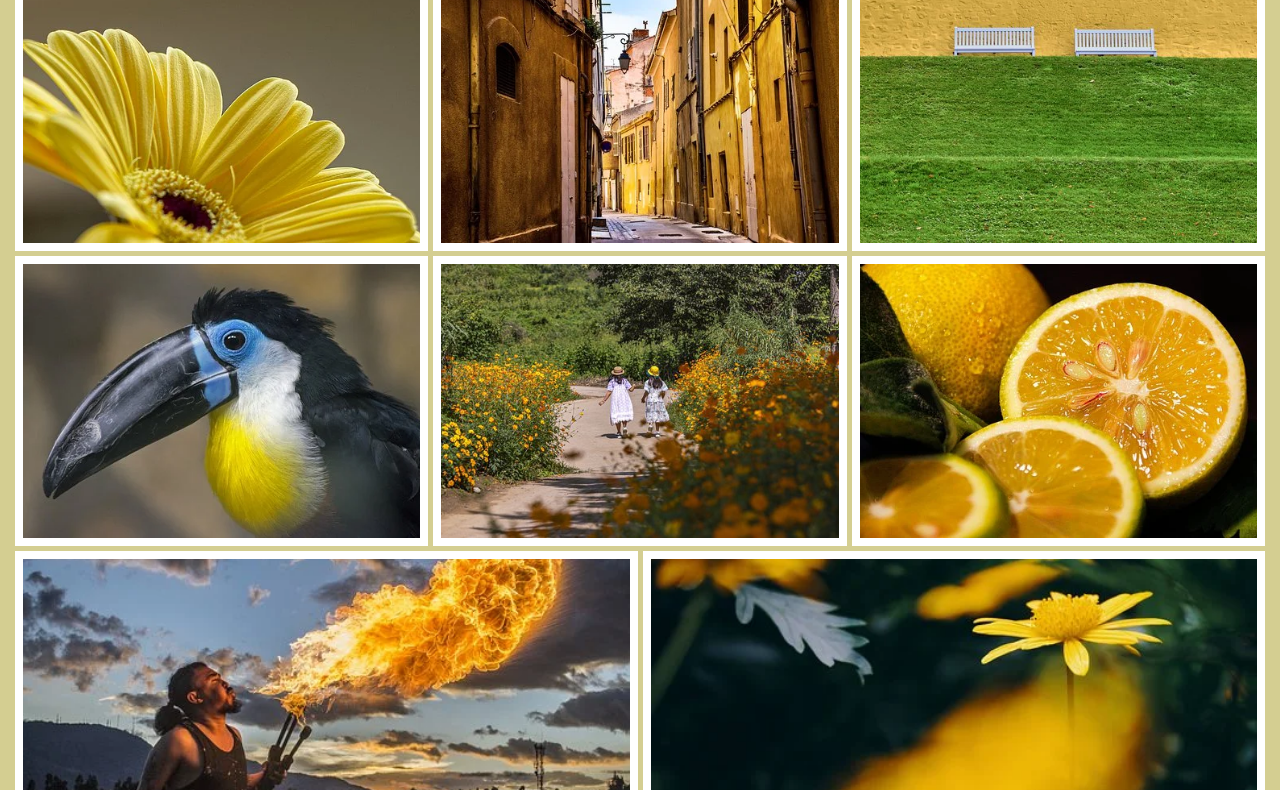
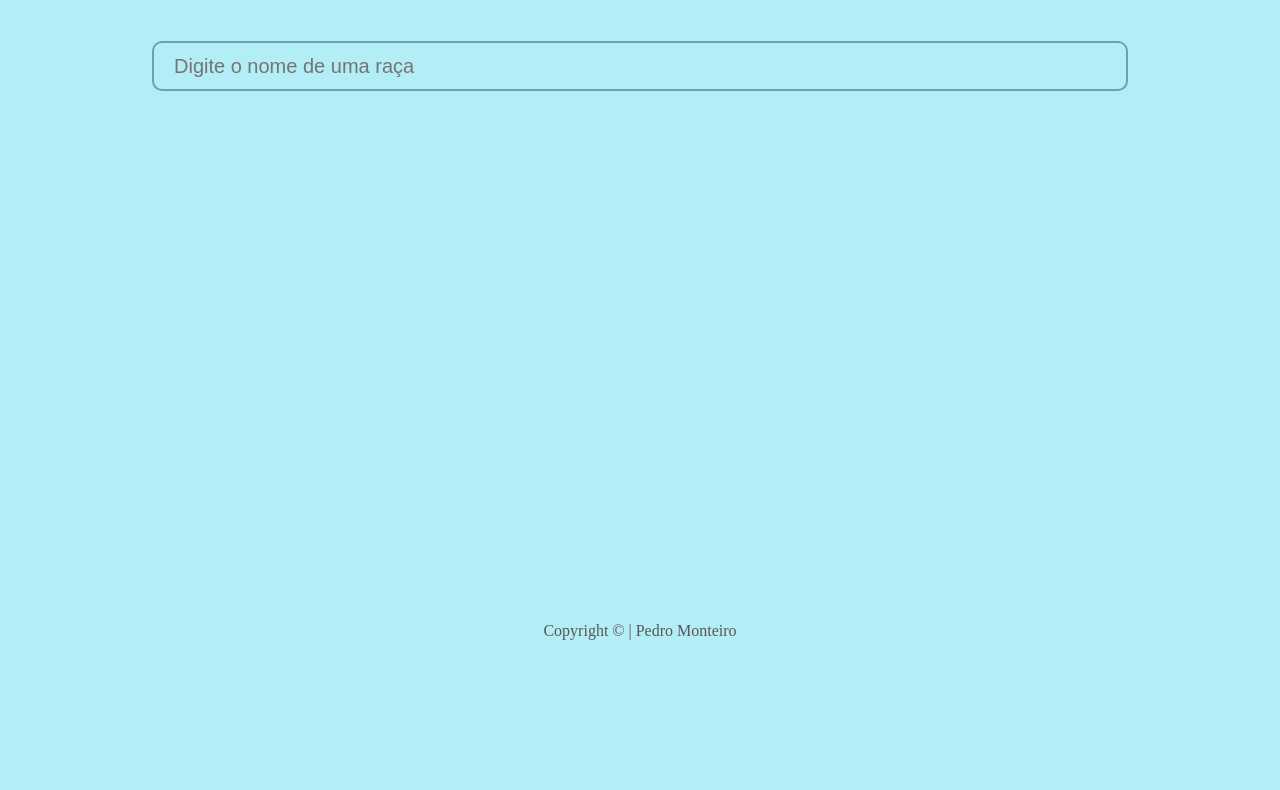
Before and after one commit to PedroMonteiro7/galeria-js, a plain HTML site: page index.html in a window 1280 px wide. Shown: the part 114-904 px from the top of the page. After the commit the page ends 800 px from the top, so only its background shows below. Drawn offline with Linux system fonts and the light colour scheme.

Commit message:
Utilizando um servidor API e possibilitando pesquisa

```diff
--- a/galeria.js
+++ b/galeria.js
@@ -1,21 +1,45 @@
 "use strict"
 
-const imagens = [
-    "./img/flower.webp",
-    "./img/city.webp",
-    "./img/bank.jpg",
-    "./img/toucan.webp",
-    "./img/children.jpg",
-    "./img/lemon.webp",
-    "./img/fire.webp",
-    "./img/euryops.webp"
-]
+const limparElemento = (elemento) => {
+    while (elemento.firstChild) {
+        elemento.removeChild(elemento.lastChild)
+    }
+}
+
+const pegarImagens = (raca) => fetch(`https://dog.ceo/api/breed/${raca}/images`)
+
+const pesquisarImagens = async (evento) => {
+
+    if (evento.key === 'Enter') {
+        const raca = evento.target.value
+        // ou document.querySelector(".pesquisa-container input").value
+        const imagensResponse = await pegarImagens(raca)
+        const imagens = await imagensResponse.json()
+        //await fala para esperar as informações vindas do servidor chegarem
+
+        limparElemento(document.querySelector(".galeria-container"))
+        limparElemento(document.querySelector(".slide-container"))
+
+        carregarGaleria(imagens.message)
+        carregarSlide(imagens.message)
+    }
+
+}
+
+pesquisarImagens()
 
 //map retorna um novo array. foreach apenas percorre
 //innerHTML = innerHTML +   ==   innerHTML +=
 
-//replace substitui "./img/" por "" e split separa por ponto e mantém apenas a 1ª parte
-const limparId = (url) => url.replace("./img/", "").split(".")[0]
+//replace substitui " " por "-" e split separa por ponto e mantém apenas a 1ª parte
+const limparId = (url) => {
+    //index of encontra o índice do caractere desejado
+    const ultimaBarra = url.lastIndexOf("/")
+    const ultimoPonto = url.lastIndexOf(".")
+    //substring() retorna a parte da string entre os índices inicial e final, ou até o final da string.
+    return url.substring(ultimaBarra + 1, ultimoPonto).replace(" ", "-")
+    //-------------- +1 para começar após a barra
+}
 
 const criarItem = (urlImagem) => {
     const container = document.querySelector(".galeria-container")
@@ -28,7 +52,7 @@ const criarItem = (urlImagem) => {
     container.appendChild(novoLink)
 }
 
-const carregarGaleria = () => imagens.forEach(criarItem)
+const carregarGaleria = (imagens) => imagens.forEach(criarItem)
 
 const criarSlide = (urlImagem, indice, arr) => {
     const container = document.querySelector(".slide-container")
@@ -53,8 +77,25 @@ const criarSlide = (urlImagem, indice, arr) => {
     container.appendChild(novoDiv)
 }
 
-const carregarSlide = (imagens) => imagens.forEach(criarSlide)
+const carregarSlide = (imgs) => imgs.forEach(criarSlide)
 // o forEacho manda o elemento, indice e o array
 
-carregarGaleria(imagens)
-carregarSlide(imagens)
+
+document.querySelector(".pesquisa-container input").addEventListener("keypress", pesquisarImagens)
+
+
+
+
+
+// const imagens = {
+//     "url" : [
+//         "./img/flower.webp",
+//         "./img/city.webp",
+//         "./img/bank.jpg",
+//         "./img/toucan.webp",
+//         "./img/children.jpg",
+//         "./img/lemon.webp",
+//         "./img/fire.webp",
+//         "./img/euryops.webp"
+//     ]
+// }
--- a/index.html
+++ b/index.html
@@ -12,6 +12,9 @@
         <h1>Galeria</h1>
     </header>
     <main>
+        <div class="pesquisa-container">
+            <input type="text" placeholder="Digite o nome de uma raça">
+        </div>
         <div class="galeria-container"> </div>
         <div class="slide-container"></div>
     </main>
--- a/style.css
+++ b/style.css
@@ -7,10 +7,12 @@
 body {
     width: 100vw;
     height: 100vh;
+    padding: 30px;
     display: flex;
     flex-direction: column;
-    background-color: #d4ce91;
+    background-color: #b3edf5;
     color: rgb(88, 87, 87);
+    overflow-x: hidden;
 }
 
 header {
@@ -19,6 +21,26 @@ header {
 
 main {
     flex-grow: 1;
+}
+
+.pesquisa-container {
+    width: 100%;
+    height: 100px;
+    display: flex;
+    justify-content: center;
+    align-items: center;
+}
+
+
+.pesquisa-container input {
+    width: 80%;
+    height: 50%;
+    border-radius: 10px;
+    padding: 20px;
+    font-size: 20px;
+    background-color: transparent;
+    border: 2px solid  #69a4ad;
+    color: #69a4ad;
 }
 
 .galeria-container {
```
